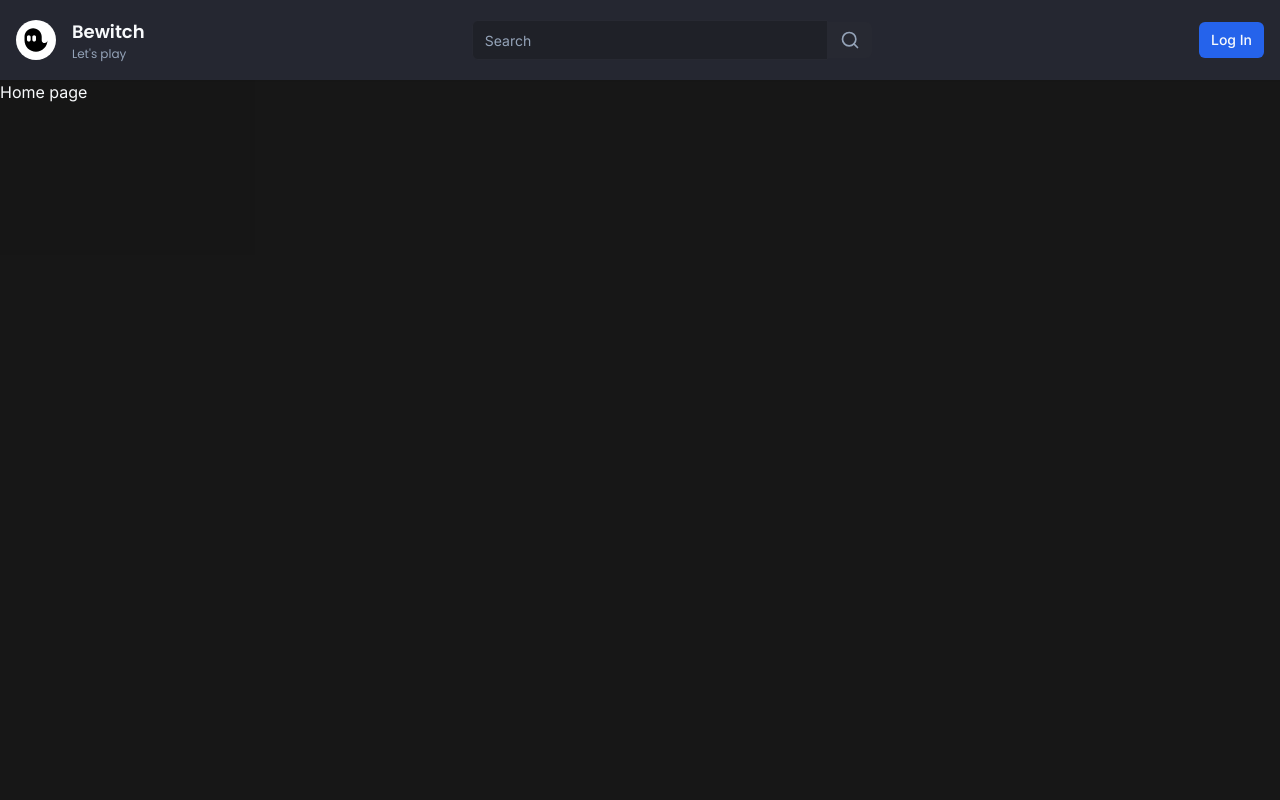
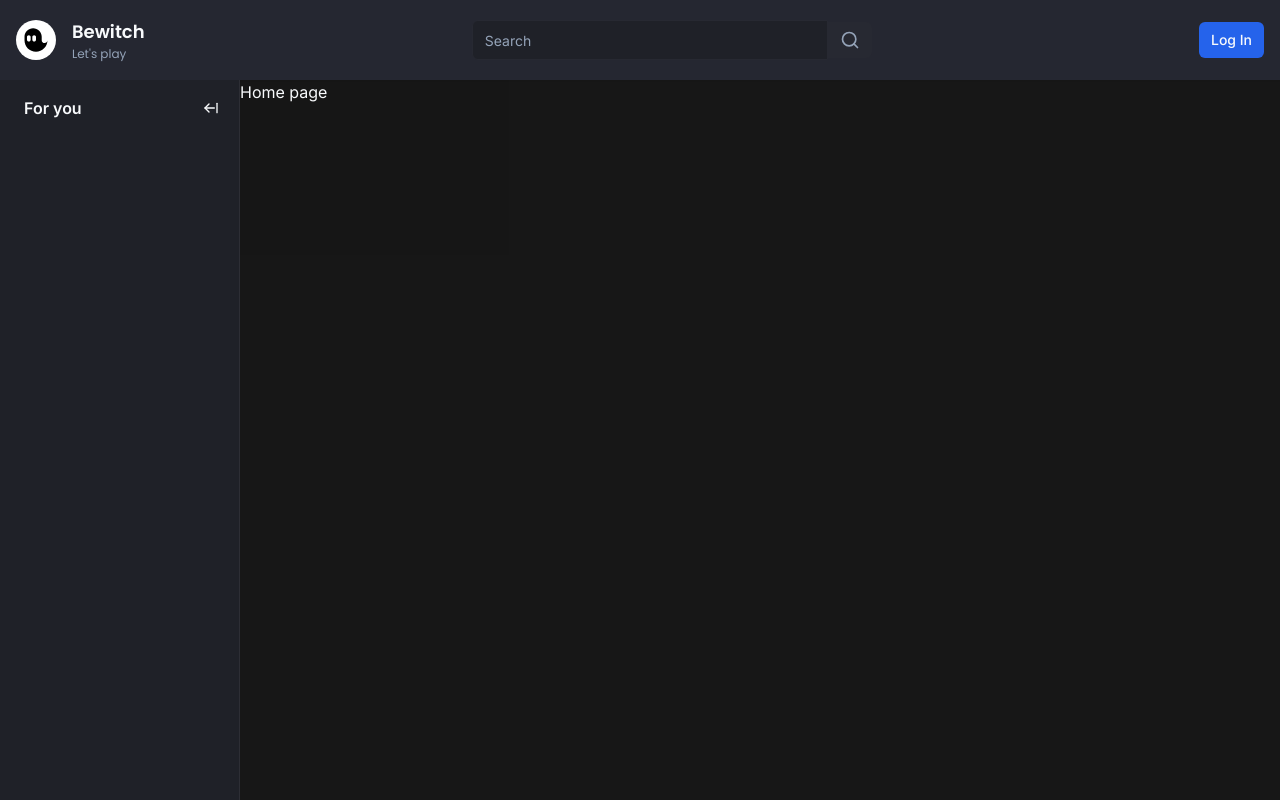
Before and after one commit to niraj-kumar-r/Bewitch, a Next.js app: page / in a window 1280 px wide. Built offline with nearby package versions, Linux system fonts and the light colour scheme; no server answers.

Commit message:
Dev : Sidebar area

```diff
--- /dev/null
+++ b/app/(browse)/_components/container.tsx
@@ -0,0 +1,35 @@
+"use client";
+
+import { useEffect } from "react";
+import { useMediaQuery } from "usehooks-ts";
+
+import { cn } from "@/lib/utils";
+import { useSidebar } from "@/store/use-sidebar";
+
+interface ContainerProps {
+    children: React.ReactNode;
+}
+
+export const Container = ({ children }: ContainerProps) => {
+    const matches = useMediaQuery("(max-width: 1024px)");
+    const { collapsed, onCollapse, onExpand } = useSidebar((state) => state);
+
+    useEffect(() => {
+        if (matches) {
+            onCollapse();
+        } else {
+            onExpand();
+        }
+    }, [matches, onCollapse, onExpand]);
+
+    return (
+        <div
+            className={cn(
+                "flex-1",
+                collapsed ? "ml-[70px]" : "ml-[70px] lg:ml-60"
+            )}
+        >
+            {children}
+        </div>
+    );
+};
--- /dev/null
+++ b/app/(browse)/_components/sidebar/index.tsx
@@ -0,0 +1,10 @@
+import { Toggle } from "./toggle";
+import { Wrapper } from "./wrapper";
+
+export const Sidebar = () => {
+    return (
+        <Wrapper>
+            <Toggle />
+        </Wrapper>
+    );
+};
--- /dev/null
+++ b/app/(browse)/_components/sidebar/toggle.tsx
@@ -0,0 +1,42 @@
+"use client";
+
+import { Button } from "@/components/ui/button";
+import { useSidebar } from "@/store/use-sidebar";
+import { ArrowLeftFromLine, ArrowRightFromLine } from "lucide-react";
+import { Hint } from "@/components/hint";
+
+export const Toggle = () => {
+    const { collapsed, onExpand, onCollapse } = useSidebar((state) => state);
+    const label = collapsed ? "Expand" : "Collapse";
+    return (
+        <>
+            {collapsed && (
+                <div className="hidden lg:flex w-full items-center justify-center pt-4 mb-4">
+                    <Hint label={label} asChild side="right">
+                        <Button
+                            onClick={onExpand}
+                            variant="ghost"
+                            className="h-auto p-2"
+                        >
+                            <ArrowRightFromLine className="h-4 w-4" />
+                        </Button>
+                    </Hint>
+                </div>
+            )}
+            {!collapsed && (
+                <div className="p-3 pl-6 mb-2 flex items-center w-full">
+                    <p className="font-semibold text-primary">For you</p>
+                    <Hint label={label} asChild side="right">
+                        <Button
+                            variant="ghost"
+                            className="h-auto p-2 ml-auto"
+                            onClick={onCollapse}
+                        >
+                            <ArrowLeftFromLine className="h-4 w-4" />
+                        </Button>
+                    </Hint>
+                </div>
+            )}
+        </>
+    );
+};
--- /dev/null
+++ b/app/(browse)/_components/sidebar/wrapper.tsx
@@ -0,0 +1,22 @@
+"use client";
+
+import { cn } from "@/lib/utils";
+import { useSidebar } from "@/store/use-sidebar";
+
+interface WrapperProps {
+    children: React.ReactNode;
+}
+
+export const Wrapper = ({ children }: WrapperProps) => {
+    const { collapsed } = useSidebar((state) => state);
+    return (
+        <aside
+            className={cn(
+                "fixed left-0 flex flex-col w-60 h-full bg-background border-r border-[#2D2E35] z-50",
+                collapsed && "w-[70px]"
+            )}
+        >
+            {children}
+        </aside>
+    );
+};
--- a/app/(browse)/layout.tsx
+++ b/app/(browse)/layout.tsx
@@ -1,10 +1,15 @@
+import { Container } from "./_components/container";
 import { Navbar } from "./_components/navbar";
+import { Sidebar } from "./_components/sidebar";
 
 const BrowseLayout = ({ children }: { children: React.ReactNode }) => {
     return (
         <>
             <Navbar />
-            <div className="flex h-full pt-20">{children}</div>
+            <div className="flex h-full pt-20">
+                <Sidebar />
+                <Container>{children}</Container>
+            </div>
         </>
     );
 };
--- /dev/null
+++ b/components/hint.tsx
@@ -0,0 +1,31 @@
+import {
+    Tooltip,
+    TooltipContent,
+    TooltipProvider,
+    TooltipTrigger,
+} from "./ui/tooltip";
+
+interface HintProps {
+    label: string;
+    children: React.ReactNode;
+    asChild?: boolean;
+    side?: "top" | "bottom" | "left" | "right";
+    align?: "start" | "center" | "end";
+}
+
+export const Hint = ({ label, children, asChild, side, align }: HintProps) => {
+    return (
+        <TooltipProvider>
+            <Tooltip delayDuration={0}>
+                <TooltipTrigger asChild={asChild}>{children}</TooltipTrigger>
+                <TooltipContent
+                    className="text-black bg-white"
+                    side={side}
+                    align={align}
+                >
+                    <p className="font-semibold">{label}</p>
+                </TooltipContent>
+            </Tooltip>
+        </TooltipProvider>
+    );
+};
--- /dev/null
+++ b/components/ui/tooltip.tsx
@@ -0,0 +1,30 @@
+"use client"
+
+import * as React from "react"
+import * as TooltipPrimitive from "@radix-ui/react-tooltip"
+
+import { cn } from "@/lib/utils"
+
+const TooltipProvider = TooltipPrimitive.Provider
+
+const Tooltip = TooltipPrimitive.Root
+
+const TooltipTrigger = TooltipPrimitive.Trigger
+
+const TooltipContent = React.forwardRef<
+  React.ElementRef<typeof TooltipPrimitive.Content>,
+  React.ComponentPropsWithoutRef<typeof TooltipPrimitive.Content>
+>(({ className, sideOffset = 4, ...props }, ref) => (
+  <TooltipPrimitive.Content
+    ref={ref}
+    sideOffset={sideOffset}
+    className={cn(
+      "z-50 overflow-hidden rounded-md border bg-popover px-3 py-1.5 text-sm text-popover-foreground shadow-md animate-in fade-in-0 zoom-in-95 data-[state=closed]:animate-out data-[state=closed]:fade-out-0 data-[state=closed]:zoom-out-95 data-[side=bottom]:slide-in-from-top-2 data-[side=left]:slide-in-from-right-2 data-[side=right]:slide-in-from-left-2 data-[side=top]:slide-in-from-bottom-2",
+      className
+    )}
+    {...props}
+  />
+))
+TooltipContent.displayName = TooltipPrimitive.Content.displayName
+
+export { Tooltip, TooltipTrigger, TooltipContent, TooltipProvider }
--- a/package.json
+++ b/package.json
@@ -13,6 +13,7 @@
     "@clerk/themes": "^1.7.9",
     "@prisma/client": "^5.7.0",
     "@radix-ui/react-slot": "^1.0.2",
+    "@radix-ui/react-tooltip": "^1.0.7",
     "class-variance-authority": "^0.7.0",
     "clsx": "^2.0.0",
     "lucide-react": "^0.294.0",
@@ -23,7 +24,9 @@
     "react-dom": "^18",
     "svix": "^1.15.0",
     "tailwind-merge": "^2.1.0",
-    "tailwindcss-animate": "^1.0.7"
+    "tailwindcss-animate": "^1.0.7",
+    "usehooks-ts": "^2.9.2",
+    "zustand": "^4.4.7"
   },
   "devDependencies": {
     "@types/node": "^20",
--- /dev/null
+++ b/store/use-sidebar.ts
@@ -0,0 +1,13 @@
+import { create } from "zustand";
+
+interface SidebarStore {
+    collapsed: boolean;
+    onExpand: () => void;
+    onCollapse: () => void;
+}
+
+export const useSidebar = create<SidebarStore>((set) => ({
+    collapsed: false,
+    onExpand: () => set(() => ({ collapsed: false })),
+    onCollapse: () => set(() => ({ collapsed: true })),
+}));
```
Also changed, not shown: 1 other file (tests, documents, lock files or other folders).
